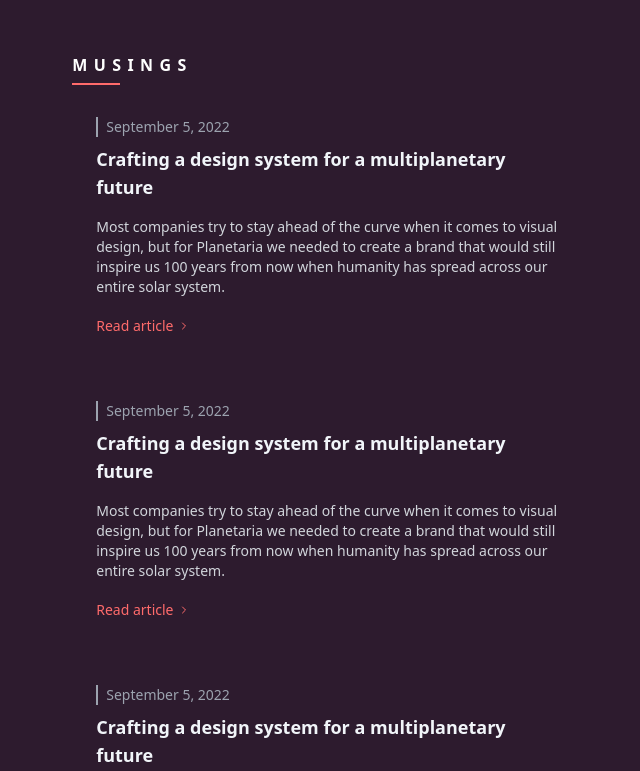
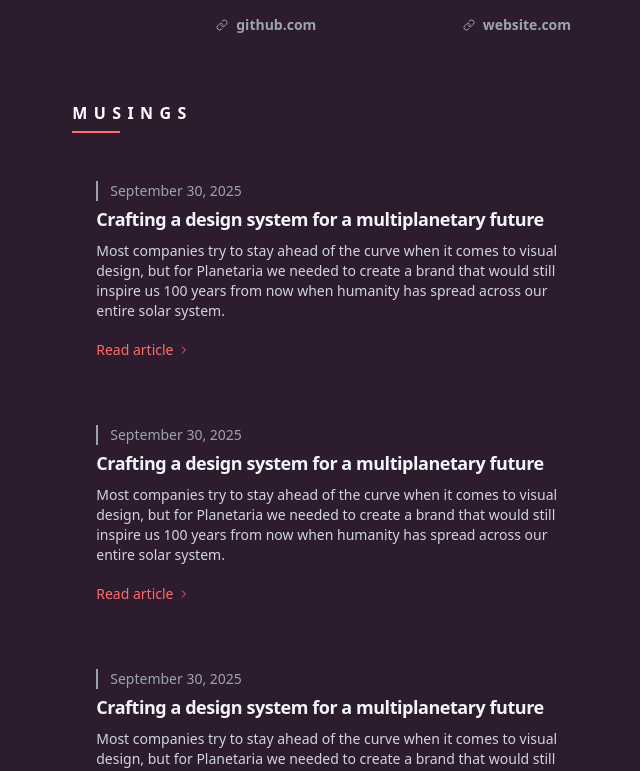
Before and after one commit to Mustycodes/mustaphaoyenuga, a Next.js app: page / in a window 1280 px wide. Shown: the part 1747-2518 px from the top of the page, without its empty margins (581-1221 px from the left). Built offline with nearby package versions, Linux system fonts and the light colour scheme.

Commit message:
add musings page and content

```diff
--- a/app/(pages)/musings/page.tsx
+++ b/app/(pages)/musings/page.tsx
@@ -0,0 +1,46 @@
+import ArticleCard from "@/app/components/articleCard";
+
+const MusingsPage = () => {
+  return (
+    <section>
+      <header className='max-w-2xl'>
+        <h1 className='text-4xl sm:text-5xl tracking-tight font-bold'>
+          Writing on software design, company building, and the aerospace
+          industry.
+        </h1>
+        <p className='mt-6 '>
+          All of my long-form thoughts on programming, leadership, product
+          design, and more, collected in chronological order.
+        </p>
+      </header>
+      <div className='mt-16 sm:mt-20'>
+        <div className='flex flex-col max-w-3xl'>
+          <div className='relative pl-6'>
+            <div className='absolute w-0.5 left-2 top-6 bottom-0 bg-zinc-500' />
+            <ArticleCard
+              title='Crafting a design system for a multiplanetary future'
+              href='#'
+              date='2025-05-30'
+              formattedDate='September 30, 2025'
+              description='Most companies try to stay ahead of the curve when it comes to visual design, but for Planetaria we needed to create a brand that would still inspire us 100 years from now when humanity has spread across our entire solar system.'
+              hideTimeInHeader
+            />
+          </div>
+          <div className='relative pl-6'>
+            <div className='absolute w-0.5 left-2 top-6 bottom-0 bg-zinc-500' />
+            <ArticleCard
+              title='Crafting a design system for a multiplanetary future'
+              href='#'
+              date='2025-05-30'
+              formattedDate='September 30, 2025'
+              description='Most companies try to stay ahead of the curve when it comes to visual design, but for Planetaria we needed to create a brand that would still inspire us 100 years from now when humanity has spread across our entire solar system.'
+              hideTimeInHeader
+            />
+          </div>
+        </div>
+      </div>
+    </section>
+  );
+};
+
+export default MusingsPage;
--- a/app/components/about.tsx
+++ b/app/components/about.tsx
@@ -1,7 +1,7 @@
 const About = () => {
   return (
     <section className='mb-12'>
-      <h2 className='uppercase mb-4 font-semibold tracking-[0.4em] relative after:content-[""] after:absolute after:top-full after:left-0 after:w-12 after:h-0.5 after:bg-accent after:mt-1.5'>
+      <h2 className='uppercase mb-8 font-semibold tracking-[0.4em] relative after:content-[""] after:absolute after:top-full after:left-0 after:w-12 after:h-0.5 after:bg-accent after:mt-1.5'>
         About Me
       </h2>
       <p className='text-slate-300 leading-relaxed mb-6'>
--- a/app/components/articleCard.tsx
+++ b/app/components/articleCard.tsx
@@ -1,34 +1,63 @@
 import { ChevronRight } from "lucide-react";
 
-const ArticleCard = () => {
+interface ArticleCardProps {
+  title: string;
+  href: string;
+  date: string; //ISO format
+  formattedDate: string;
+  description: string;
+  hideTimeInHeader?: boolean;
+  className?: string;
+}
+
+const ArticleCard = ({
+  title,
+  href,
+  date,
+  formattedDate,
+  description,
+  hideTimeInHeader = false,
+  className = ""
+}: ArticleCardProps) => {
   return (
-    <article className='hover:bg-[#1f1f1f] text-slate-100 p-6 rounded-xl hover:shadow-md space-y-4 group'>
-      <header>
+    <article
+      className={`${className} md:grid md:grid-cols-4 md:items-baseline`}
+    >
+      {hideTimeInHeader ? (
+        <time dateTime={date} className='max-md:hidden text-sm text-zinc-500'>
+          {formattedDate}
+        </time>
+      ) : null}
+      <div
+        className={`${
+          hideTimeInHeader ? "md:col-span-3" : "md:col-span-4"
+        } hover:bg-[#1f1f1f] hover:shadow-md text-slate-100 p-6 rounded-xl group`}
+      >
+        <header className='flex flex-col'>
+          {!hideTimeInHeader && (
             <time
-          dateTime='2025-06-25'
-          className='text-sm border-l-2 border-gray-400 text-gray-400 pl-2 block'
+              dateTime={date}
+              className='text-sm border-l-2 border-gray-400 text-gray-400 pl-3 block'
             >
-          September 5, 2022
+              {formattedDate}
             </time>
-        <h2 className='text-lg font-semibold mt-2 group-hover:text-accent'>
-          Crafting a design system for a multiplanetary future
+          )}
+
+          <h2 className='text-lg font-semibold mt-1 tracking-tight group-hover:text-accent'>
+            {title}
           </h2>
         </header>
-      <p className='text-gray-300 text-sm'>
-        Most companies try to stay ahead of the curve when it comes to visual
-        design, but for Planetaria we needed to create a brand that would still
-        inspire us 100 years from now when humanity has spread across our entire
-        solar system.
-      </p>
-      <footer>
+        <p className='text-sm text-gray-300 mt-2'>{description}</p>
+        <footer className='mt-4'>
           <a
-          href='#'
+            href={href}
             className='text-sm inline-flex font-medium items-center gap-x-1 text-accent'
             aria-label='Read full article'
           >
-          Read article <ChevronRight size='12' />{" "}
+            Read article <ChevronRight size='12' />
           </a>
         </footer>
+      </div>
     </article>
   );
 };
--- a/app/components/experience.tsx
+++ b/app/components/experience.tsx
@@ -1,7 +1,7 @@
 const Experience = () => {
   return (
     <section className='mb-12'>
-      <h2 className='uppercase mb-4 font-semibold tracking-[0.4em] relative after:content-[""] after:absolute after:top-full after:left-0 after:w-12 after:h-0.5 after:bg-accent after:mt-1.5'>
+      <h2 className='uppercase mb-8 font-semibold tracking-[0.4em] relative after:content-[""] after:absolute after:top-full after:left-0 after:w-12 after:h-0.5 after:bg-accent after:mt-1.5'>
         Experience
       </h2>
       <div className='border border-zinc-700/40 rounded-2xl p-5'>
--- a/app/components/musings.tsx
+++ b/app/components/musings.tsx
@@ -1,14 +1,21 @@
-import React from "react";
 import ArticleCard from "./articleCard";
 
 const Musings = () => {
   return (
     <section>
-      <h2 className='uppercase mb-4 font-semibold tracking-[0.4em] relative after:content-[""] after:absolute after:top-full after:left-0 after:w-12 after:h-0.5 after:bg-accent after:mt-1.5'>
+      <h2 className='uppercase mb-8 font-semibold tracking-[0.4em] relative after:content-[""] after:absolute after:top-full after:left-0 after:w-12 after:h-0.5 after:bg-accent after:mt-1.5'>
         Musings
       </h2>
-      <div className="space-y-4">
-        {[...Array(3)].map((article) => <ArticleCard />)}
+      <div className='space-y-4'>
+        {[...Array(3)].map((article) => (
+          <ArticleCard
+            title='Crafting a design system for a multiplanetary future'
+            href='#'
+            date='2025-05-30'
+            formattedDate='September 30, 2025'
+            description='Most companies try to stay ahead of the curve when it comes to visual design, but for Planetaria we needed to create a brand that would still inspire us 100 years from now when humanity has spread across our entire solar system.'
+          />
+        ))}
       </div>
     </section>
   );
--- a/app/components/works.tsx
+++ b/app/components/works.tsx
@@ -7,7 +7,7 @@ const Works = () => {
   const sectionRef = useRef<HTMLElement>(null);
   return (
     <section ref={sectionRef} className='mb-12'>
-      <h2 className='uppercase mb-4 font-semibold tracking-[0.4em] relative after:content-[""] after:absolute after:top-full after:left-0 after:w-12 after:h-0.5 after:bg-accent after:mt-1.5'>
+      <h2 className='uppercase mb-8 font-semibold tracking-[0.4em] relative after:content-[""] after:absolute after:top-full after:left-0 after:w-12 after:h-0.5 after:bg-accent after:mt-1.5'>
         Works
       </h2>
       {[...Array(4)].map((project) => <ProjectCard />)}
```
Lines whose indentation alone changed are shown as unchanged.
